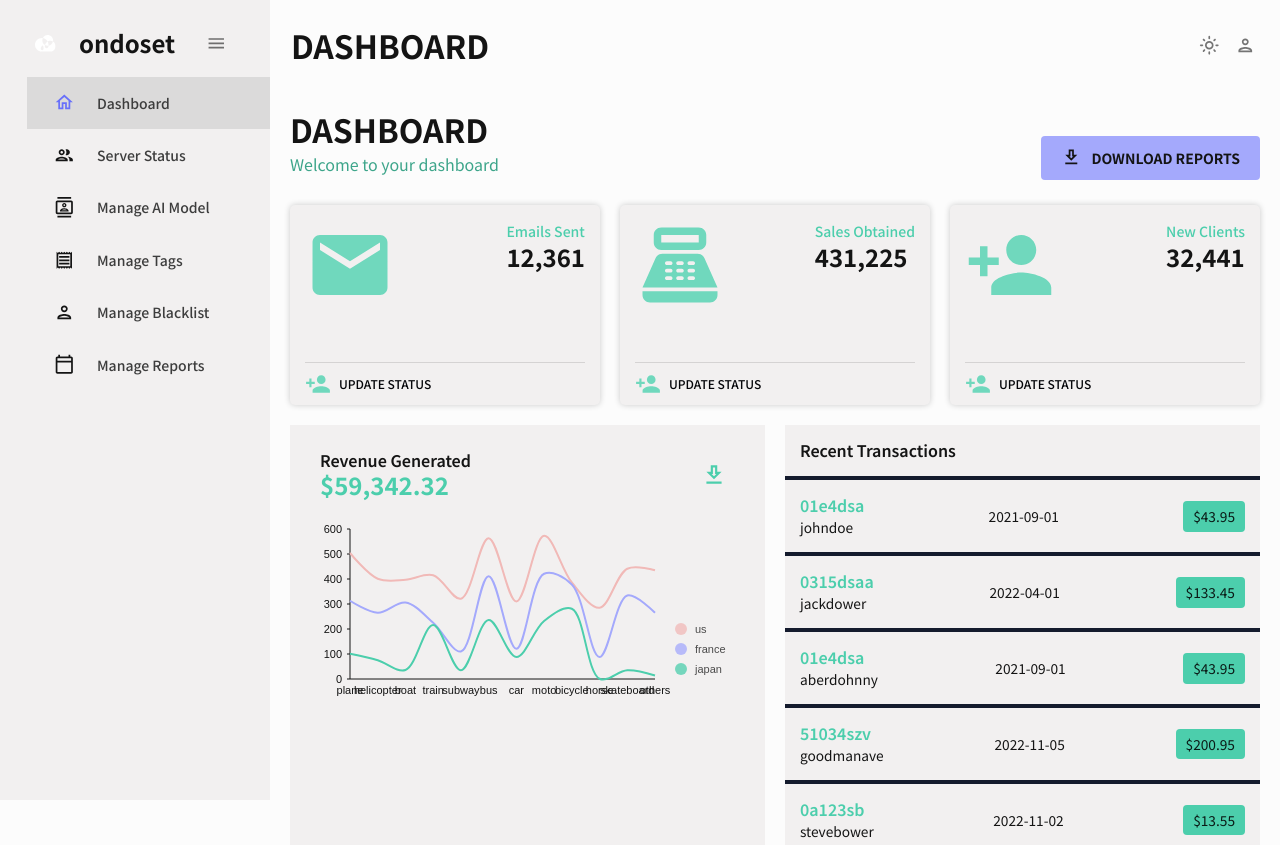
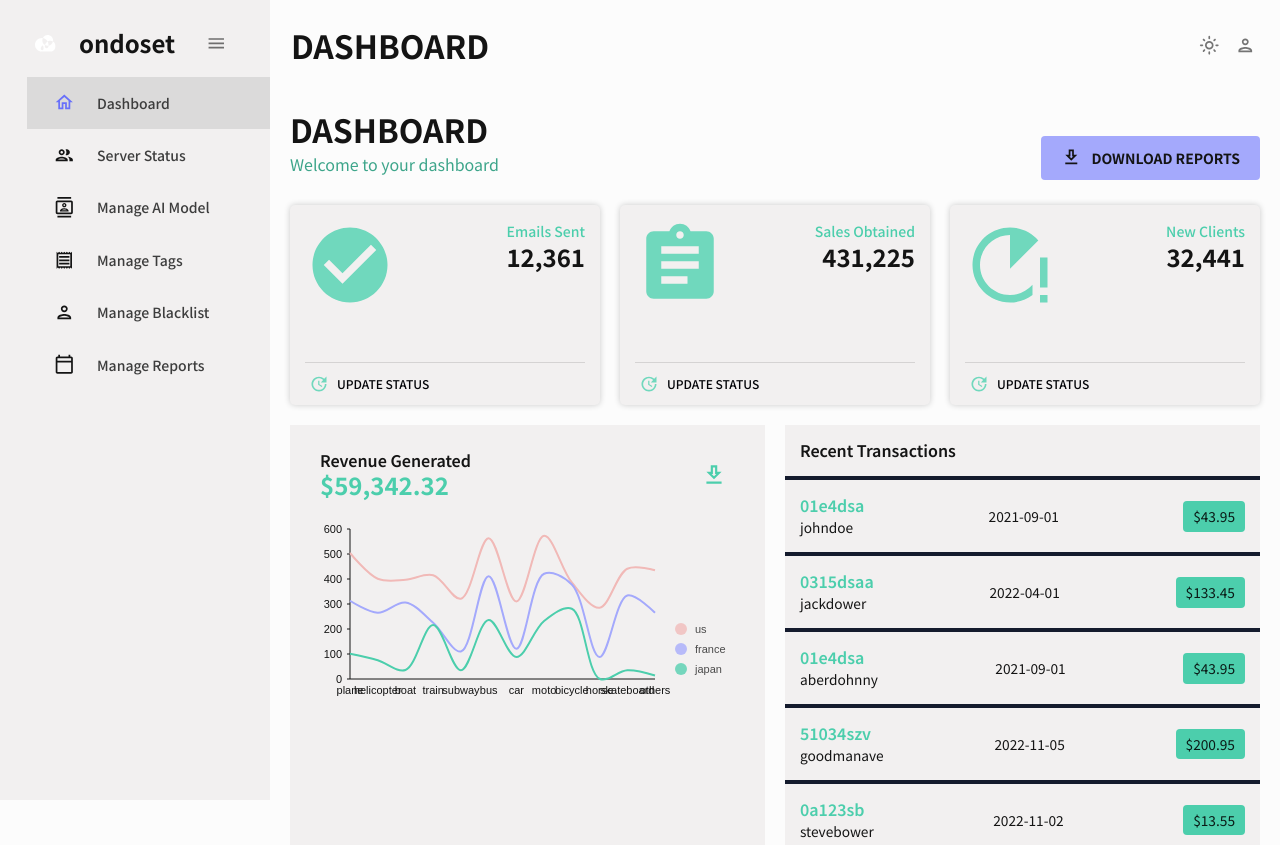
Before and after one commit to Team-Easy/Ondoset_Web, a React (Create React App) app in the folder ondoset-admin/: page / in a window 1280 px wide. Built offline with nearby package versions, Linux system fonts and the light colour scheme.

Commit message:
Feat: change statBox Icon, dashboard layout

```diff
--- a/ondoset-admin/src/components/StatBox.jsx
+++ b/ondoset-admin/src/components/StatBox.jsx
@@ -7,7 +7,7 @@ import {
   SvgIcon,
 } from "@mui/material";
 import { tokens } from "../theme";
-import PersonAddIcon from "@mui/icons-material/PersonAdd";
+import UpdateIcon from "@mui/icons-material/Update";
 // import ondosetLogo from "../assets/ondoset_logo_white.svg";
 
 const StatBox = ({ title, subtitle, icon, progress, increase }) => {
@@ -42,12 +42,17 @@ const StatBox = ({ title, subtitle, icon, progress, increase }) => {
           {icon}
         </SvgIcon>
         <Box>
-          <Typography variant="h6" sx={{ color: colors.greenAccent[500] }}>
+          <Typography
+            textAlign="right"
+            variant="h6"
+            sx={{ color: colors.greenAccent[500] }}
+          >
             {subtitle}
           </Typography>
           <Typography
             variant="h3"
             fontWeight="bold"
+            textAlign="right"
             sx={{ color: colors.grey[100] }}
           >
             {title}
@@ -59,10 +64,15 @@ const StatBox = ({ title, subtitle, icon, progress, increase }) => {
       <Divider />
 
       <Box display="flex" mt="4px" mb="20px" alignItems="center">
-        <PersonAddIcon
-          sx={{ color: colors.greenAccent[600], fontSize: "26px" }}
-        />
-        <Button sx={{}}>Update Status</Button>
+        <Button
+          startIcon={
+            <UpdateIcon
+              sx={{ color: colors.greenAccent[600], fontSize: "26px" }}
+            />
+          }
+        >
+          Update Status
+        </Button>
       </Box>
     </Box>
   );
--- a/ondoset-admin/src/scenes/dashboard/index.jsx
+++ b/ondoset-admin/src/scenes/dashboard/index.jsx
@@ -11,6 +11,10 @@ import LineChart from "../../components/LineChart";
 import BarChart from "../../components/BarChart";
 import StatBox from "../../components/StatBox";
 import ProgressCircle from "../../components/ProgressCircle";
+
+import CheckCircleIcon from "@mui/icons-material/CheckCircle";
+import AssignmentIcon from "@mui/icons-material/Assignment";
+import RunningWithErrorsIcon from "@mui/icons-material/RunningWithErrors";
 
 const Dashboard = () => {
   const theme = useTheme();
@@ -46,6 +50,7 @@ const Dashboard = () => {
         gap="20px"
       >
         {/* ROW 1 */}
+        {/* Main Server Status */}
         <Box
           gridColumn="span 4"
           backgroundColor={colors.primary[400]}
@@ -64,12 +69,13 @@ const Dashboard = () => {
             progress="0.75"
             increase="+14%"
             icon={
-              <EmailIcon
+              <CheckCircleIcon
                 sx={{ color: colors.greenAccent[600], fontSize: "94px" }}
               />
             }
           />
         </Box>
+        {/* Reported OOTD */}
         <Box
           gridColumn="span 4"
           backgroundColor={colors.primary[400]}
@@ -88,12 +94,13 @@ const Dashboard = () => {
             progress="0.50"
             increase="+21%"
             icon={
-              <PointOfSaleIcon
+              <AssignmentIcon
                 sx={{ color: colors.greenAccent[600], fontSize: "26px" }}
               />
             }
           />
         </Box>
+        {/* Error */}
         <Box
           gridColumn="span 4"
           backgroundColor={colors.primary[400]}
@@ -112,7 +119,7 @@ const Dashboard = () => {
             progress="0.30"
             increase="+5%"
             icon={
-              <PersonAddIcon
+              <RunningWithErrorsIcon
                 sx={{ color: colors.greenAccent[600], fontSize: "26px" }}
               />
             }
```
